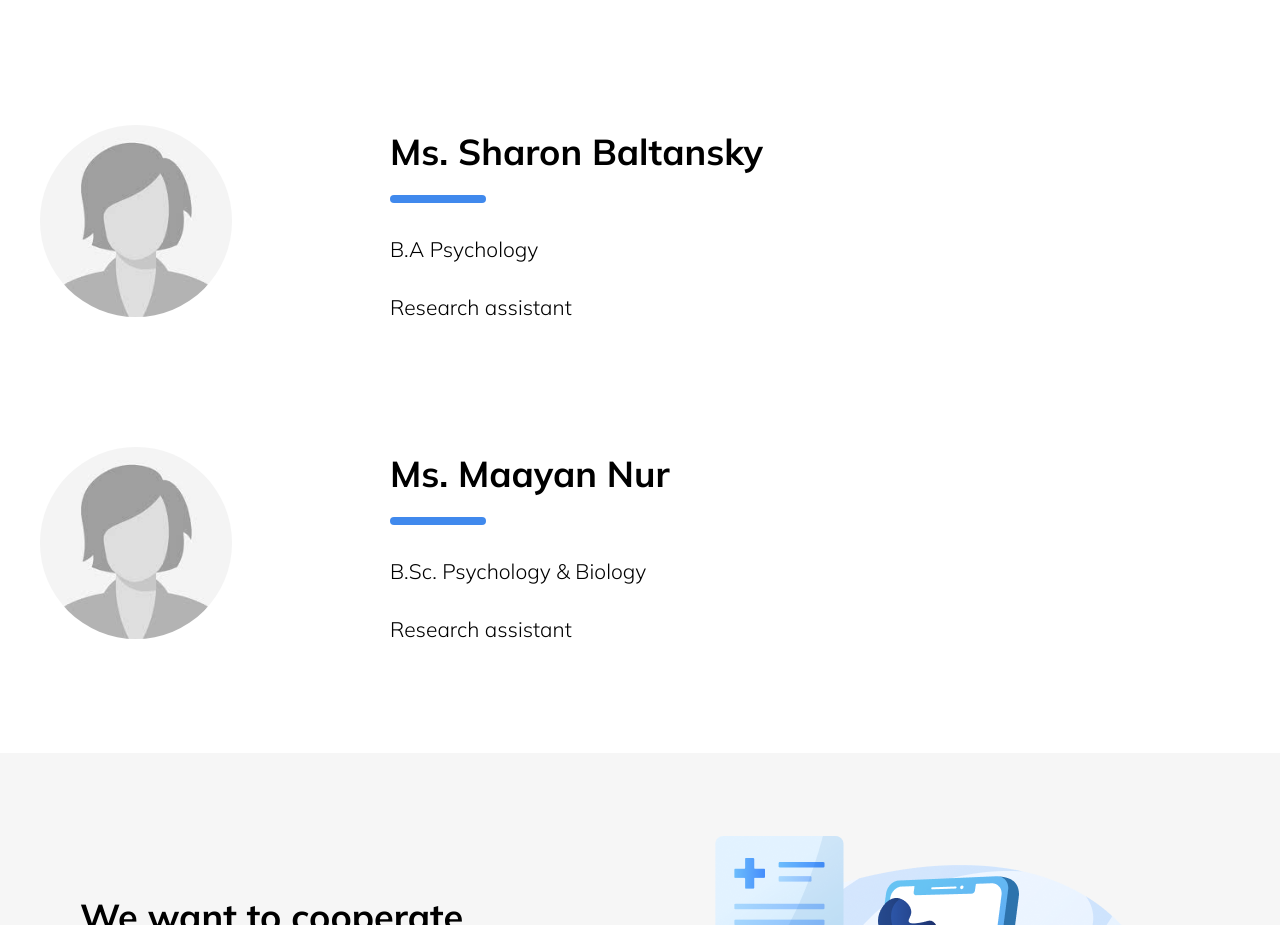
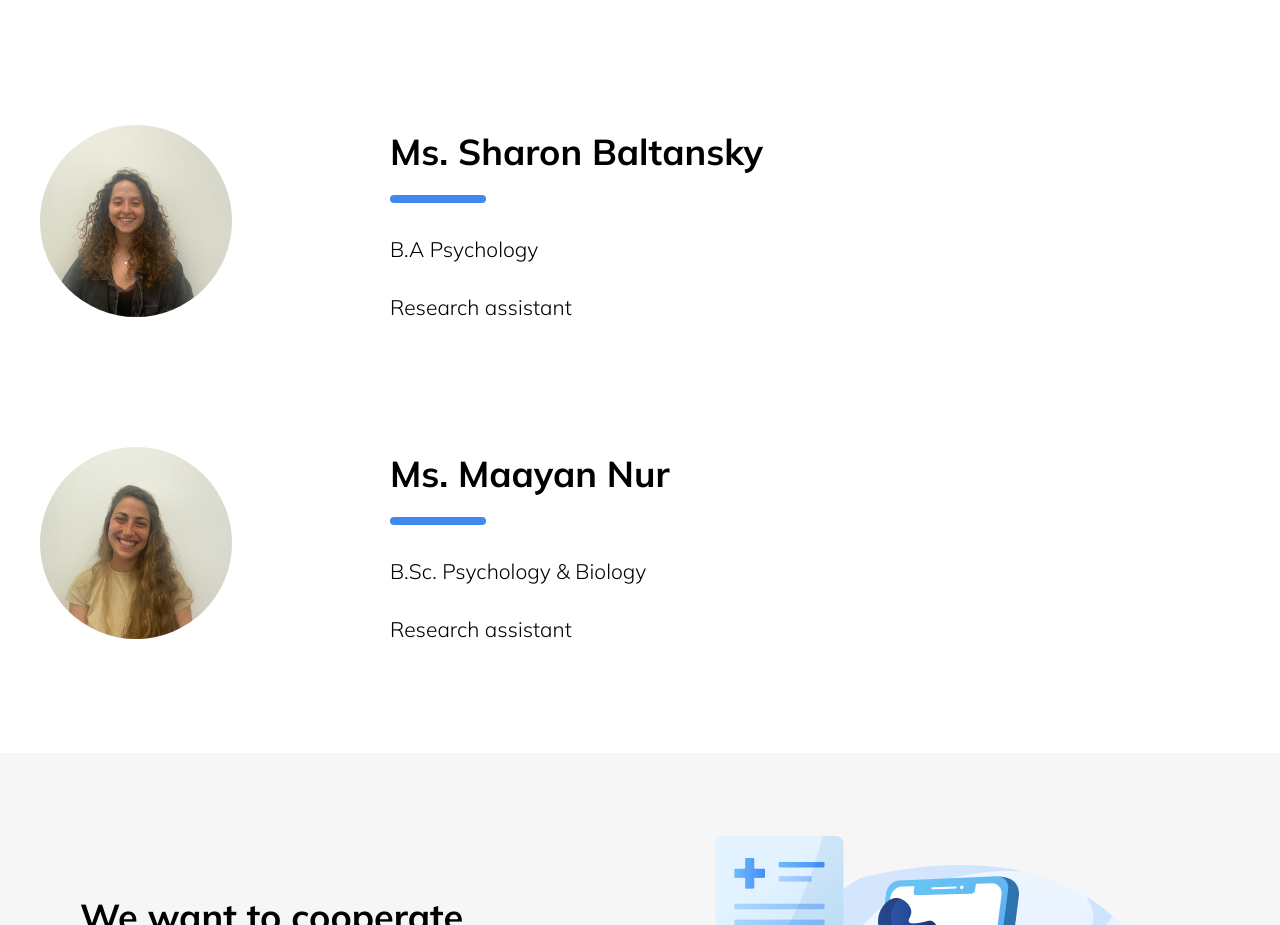
Before and after one commit to Yonatan19981/innomind_website, a React (Create React App) app: page /about_us in a window 1280 px wide. Shown: the part 2066-2991 px from the top of the page. Built offline with nearby package versions, Linux system fonts and the light colour scheme; a web font is replaced by a local one.

Commit message:
updated images

```diff
--- a/src/pages/AboutUs/AboutUs.jsx
+++ b/src/pages/AboutUs/AboutUs.jsx
@@ -2,9 +2,11 @@ import React from "react";
 import style from "./style.module.css";
 import noa from "../../assets/img/people/noa_baruch.png";
 import nadav from "../../assets/img/people/nadav.png";
+import sharon from "../../assets/img/people/sharon.png";
+import maayan from "../../assets/img/people/maayan.png";
+
 import raz from "../../assets/img/people/raz.png";
 import collab from "../../assets/img/layer/collab.png";
-import sheba from "../../assets/img/logo/sheba.png";
 import placeholder from "../../assets/img/people/placeholder_woman.png";
 import {Link} from "react-router-dom";
 
@@ -114,7 +116,7 @@ export default function AboutUs() {
 
                         <div className={'w-48 h-48 max-[1200px]:w-36 max-[1200px]:h-36 overflow-hidden rounded-full '}>
 
-                            <img className={'w-full h-full object-cover '} src={placeholder} alt={'innomind'}/>
+                            <img className={'w-full h-full object-cover '} src={sharon} alt={'innomind'}/>
 
                         </div>
 
@@ -141,7 +143,7 @@ export default function AboutUs() {
 
                         <div className={'w-48 h-48 max-[1200px]:w-36 max-[1200px]:h-36 overflow-hidden rounded-full '}>
 
-                            <img className={'w-full h-full object-cover '} src={placeholder} alt={'innomind'}/>
+                            <img className={'w-full h-full object-cover '} src={maayan} alt={'innomind'}/>
 
                         </div>
 
--- a/src/pages/Main/Main.jsx
+++ b/src/pages/Main/Main.jsx
@@ -15,8 +15,8 @@ import placeholder from "../../assets/img/people/placeholder_woman.png";
 import noa_baruch from "../../assets/img/people/noa_baruch.png";
 import nadav from "../../assets/img/people/nadav.png";
 import raz from "../../assets/img/people/raz.png";
-import sheba from "../../assets/img/logo/sheba.png";
-
+import sharon from "../../assets/img/people/sharon.png";
+import maayan from "../../assets/img/people/maayan.png";
 import ReadMoreCard from "../../components/ReadMoreCard/ReadMoreCard";
 import ContactUsCard from "../../components/ContactUsCard/ContactUsCard";
 import PartnersSwiper from "../../components/PartnersSwiper/PartnersSwiper";
@@ -68,13 +68,13 @@ export default function Main() {
             linkedin_url: "#"
         },
         {
-            image: placeholder,
+            image: sharon,
             name: "Ms. Sharon Baltansky",
             role: "Research Assistnt",
             linkedin_url: "#"
         },
         {
-            image: placeholder,
+            image: maayan,
             name: "Ms. Maayan Nur",
             role: "Research Assistent",
             linkedin_url: "#"
```
Also changed, not shown: src/assets/img/people/maayan.png (added), src/assets/img/people/sharon.png (added).
